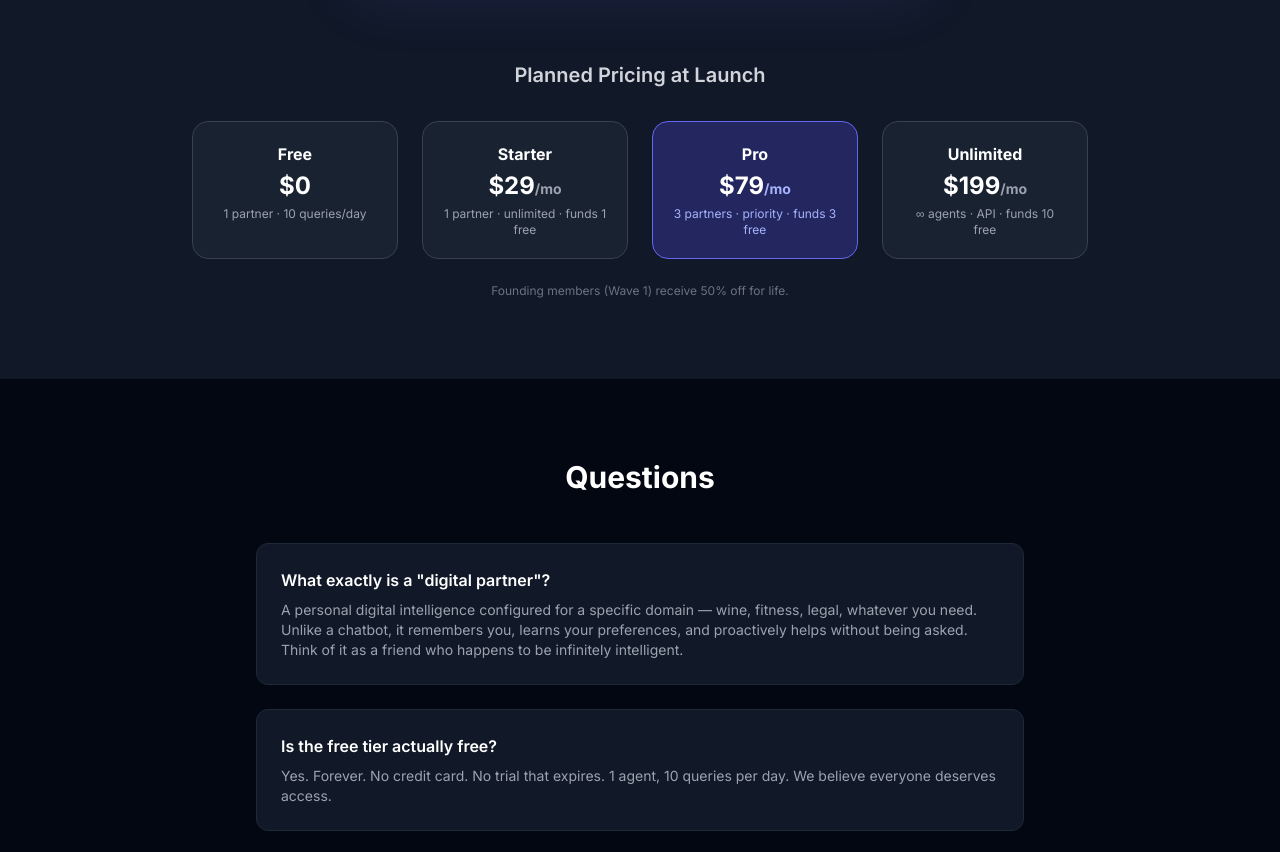
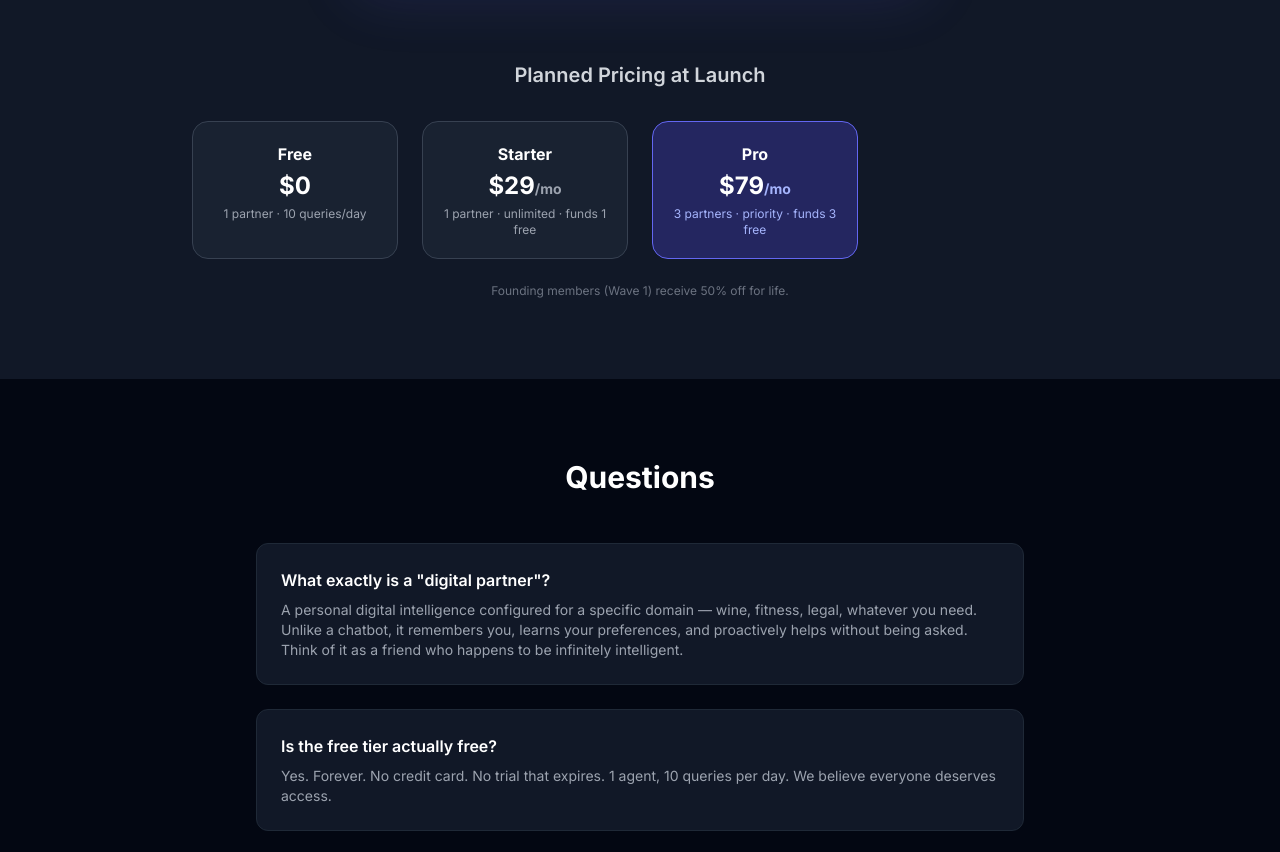
Before and after one commit to ChanpagneSuperHero/genesis-aas, a plain HTML site: page index.html in a window 1280 px wide. Shown: the part 5641-6493 px from the top of the page. Drawn offline with nearby package versions, Linux system fonts and the light colour scheme.

Commit message:
Remove Unlimited tier from pricing

```diff
--- a/index.html
+++ b/index.html
@@ -285,11 +285,7 @@
                     <div class="text-2xl font-bold">$79<span class="text-sm text-indigo-300">/mo</span></div>
                     <p class="text-xs text-indigo-300 mt-1">3 partners · priority · funds 3 free</p>
                 </div>
-                <div class="text-center p-5 bg-gray-800/60 rounded-2xl border border-gray-700">
-                    <h4 class="font-bold mb-1">Unlimited</h4>
-                    <div class="text-2xl font-bold">$199<span class="text-sm text-gray-400">/mo</span></div>
-                    <p class="text-xs text-gray-400 mt-1">∞ agents · API · funds 10 free</p>
-                </div>
+
             </div>
             <p class="text-xs text-gray-500 mt-6">Founding members (Wave 1) receive 50% off for life.</p>
         </div>
```
Also changed, not shown: landing/index.html (+1 -5 lines), 1 other file.
